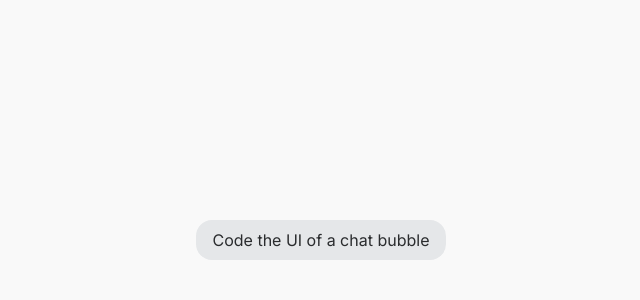
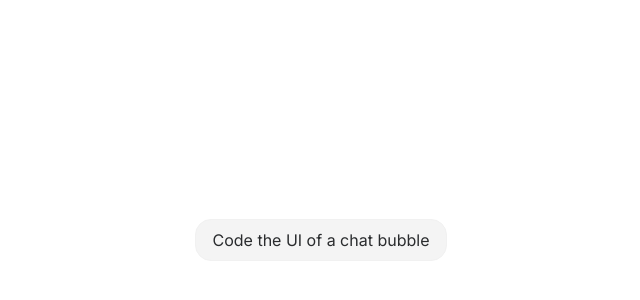
Before and after one commit to deeepsig/deeepsUI, a React (Vite) app: page / in a window 1280 px wide. Shown: the part 160-460 px from the top of the page, without its empty margins (319-959 px from the left). Built offline with nearby package versions, Linux system fonts and the light colour scheme.

Commit message:
added a light border for non editing chat state

```diff
--- a/src/components/chatBubble/ChatBubble.tsx
+++ b/src/components/chatBubble/ChatBubble.tsx
@@ -11,7 +11,7 @@ const ChatBubble: React.FC<ChatBubbleProps> = ({
 }) => {
   return (
     <div
-      className={`inline-block py-2 px-4 rounded-2xl ${!isEditing ? 'bg-[#E5E7E9]' : ''}`}
+      className={`inline-block py-2 px-4 rounded-2xl ${!isEditing ? 'bg-[#F4F4F4] border border-[#f1f1f1]' : ''}`}
     >
       <code className="text-base font-inter text-[#2a2c2e]">{text}</code>
     </div>
--- a/src/index.css
+++ b/src/index.css
@@ -2,7 +2,7 @@
 
 :root {
   font-family: system-ui, Avenir, Helvetica, Arial, sans-serif;
-  background-color: #f9f9f9;
+  background-color: #ffffff;
 
   font-synthesis: none;
   text-rendering: optimizeLegibility;
```
